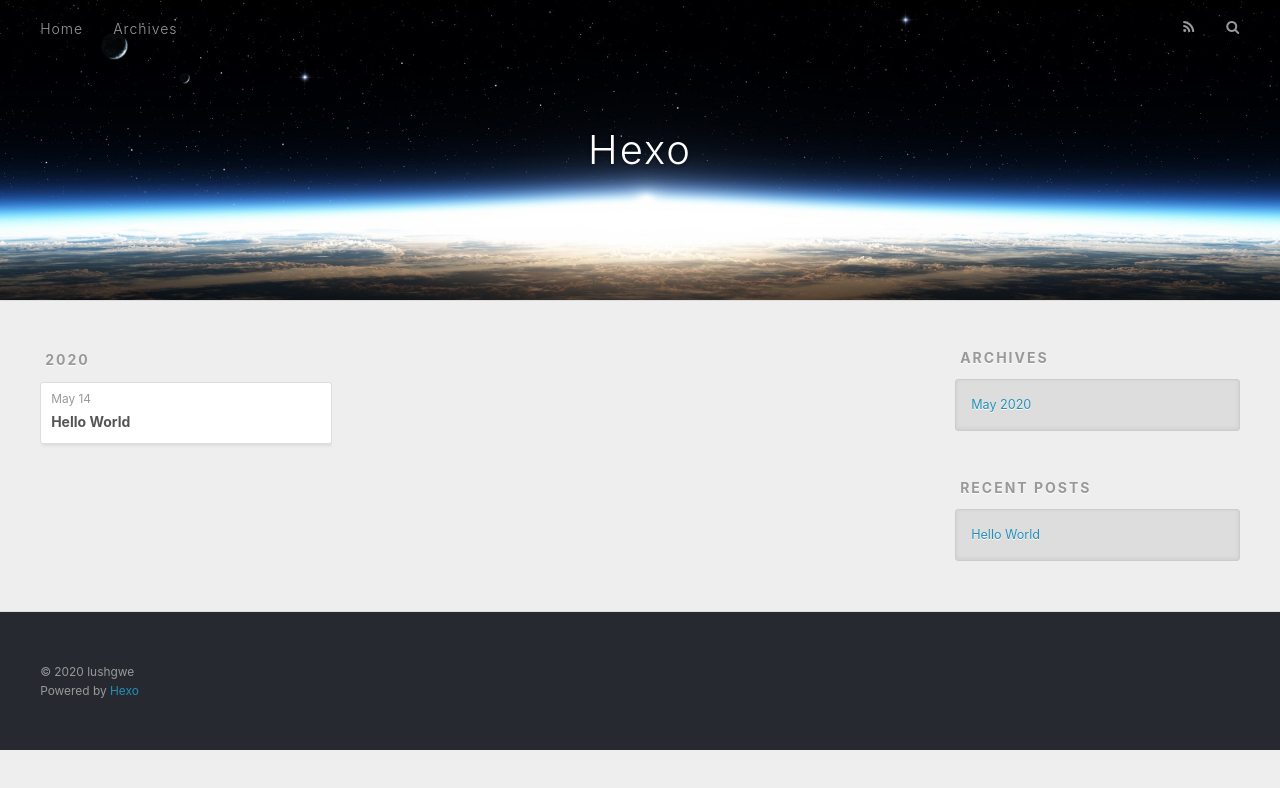
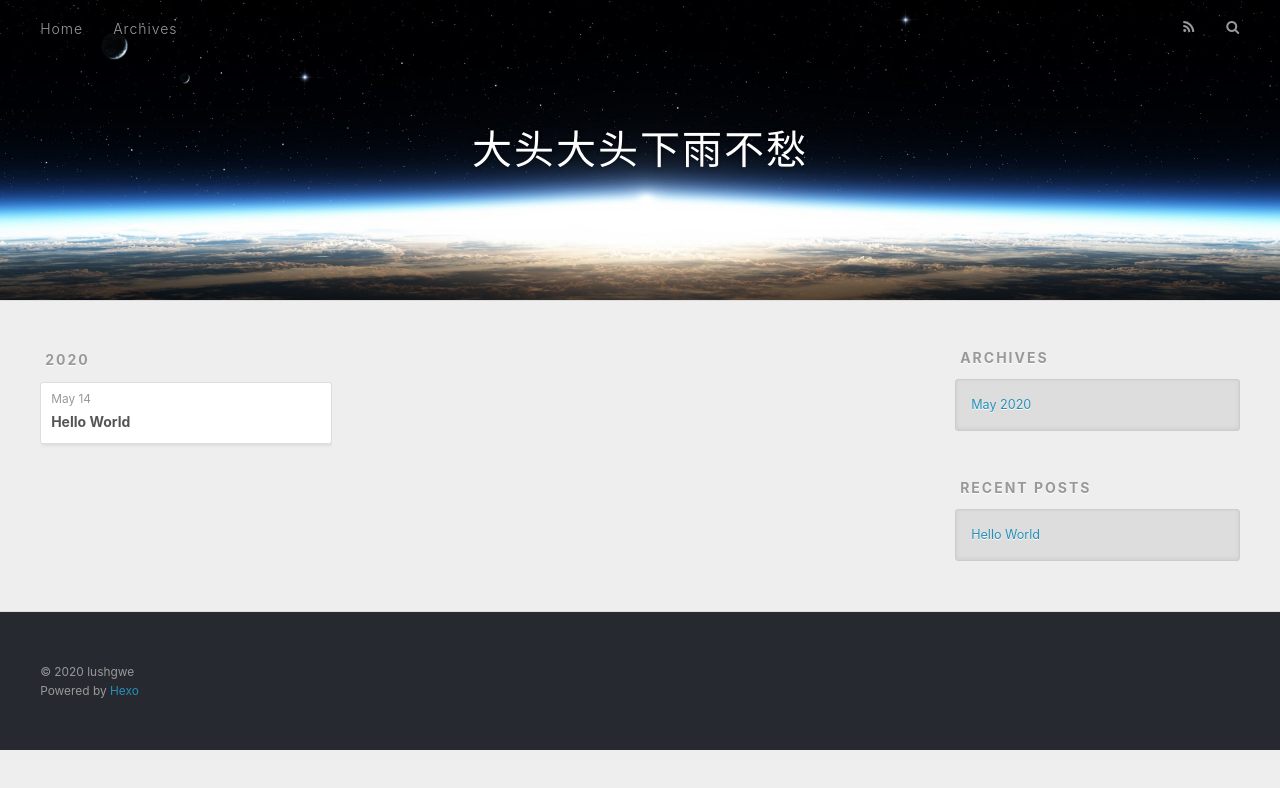
Before and after one commit to BeefFat/BeefFat.github.io, a plain HTML site: page archives/2020/05/index.html in a window 1280 px wide. Drawn offline with nearby package versions, Linux system fonts and the light colour scheme.

Commit message:
Site updated: 2020-05-14 17:07:28

```diff
--- a/archives/2020/05/index.html
+++ b/archives/2020/05/index.html
@@ -5,17 +5,17 @@
 
 
 
-  <title>Archives: 2020/5 | Hexo</title>
+  <title>Archives: 2020/5 | 大头大头下雨不愁</title>
   <meta name="viewport" content="width=device-width, initial-scale=1, maximum-scale=1">
   <meta property="og:type" content="website">
-<meta property="og:title" content="Hexo">
+<meta property="og:title" content="大头大头下雨不愁">
 <meta property="og:url" content="https://beeffat.github.io/archives/2020/05/index.html">
-<meta property="og:site_name" content="Hexo">
+<meta property="og:site_name" content="大头大头下雨不愁">
 <meta property="og:locale" content="en_US">
 <meta property="article:author" content="lushgwe">
 <meta name="twitter:card" content="summary">
 
-    <link rel="alternate" href="/atom.xml" title="Hexo" type="application/atom+xml">
+    <link rel="alternate" href="/atom.xml" title="大头大头下雨不愁" type="application/atom+xml">
 
 
     <link rel="icon" href="/favicon.png">
@@ -36,7 +36,7 @@
   <div id="header-outer" class="outer">
     <div id="header-title" class="inner">
       <h1 id="logo-wrap">
-        <a href="/" id="logo">Hexo</a>
+        <a href="/" id="logo">大头大头下雨不愁</a>
       </h1>
 
     </div>
```
Also changed, not shown: 2020/05/14/hello-world/index.html (+4 -4 lines), archives/2020/index.html (+5 -5 lines), archives/index.html (+5 -5 lines), index.html (+5 -5 lines).
